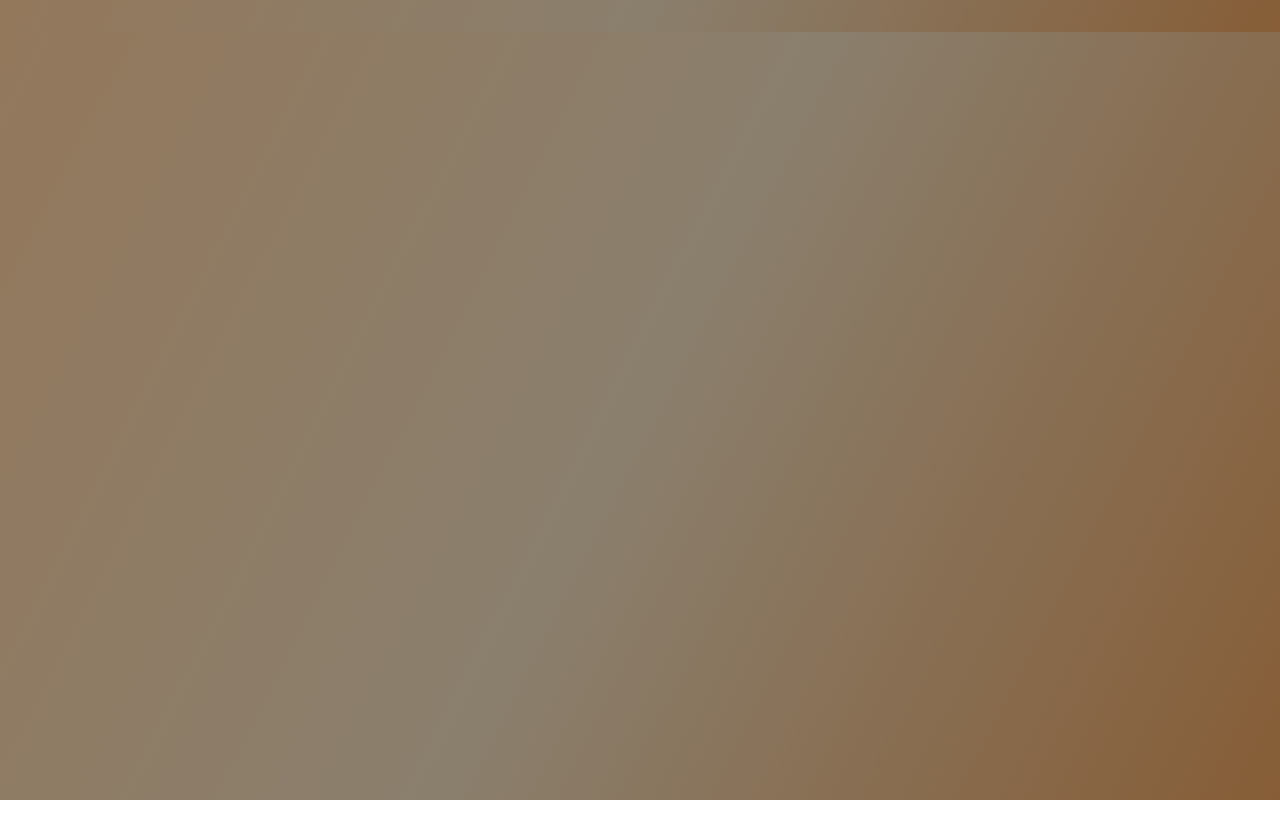
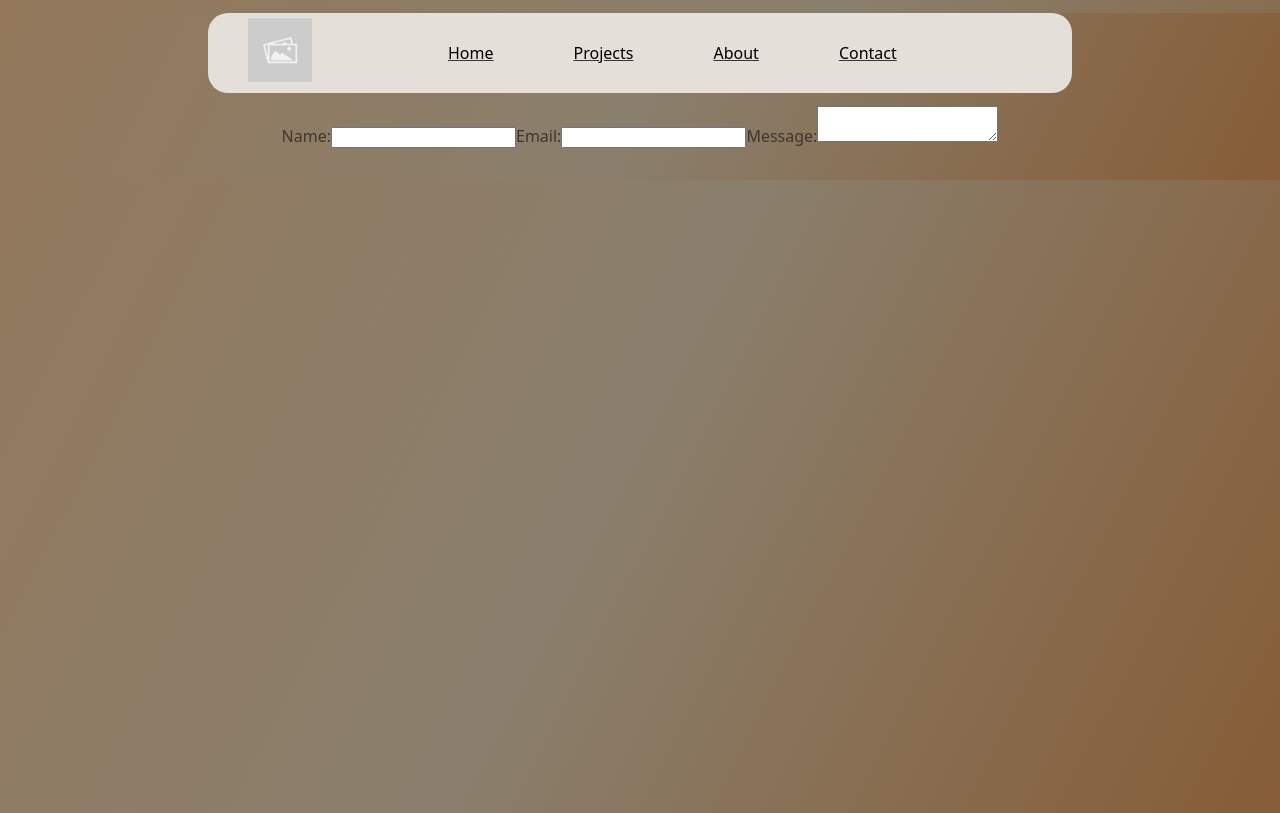
Before and after one commit to Ian-B-Childress/MasonryWebsite, a React (Vite) app: page /contact in a window 1280 px wide. Before the commit this address had no page. Built offline with nearby package versions, Linux system fonts and the light colour scheme.

Commit message:
rough draft of contact form, NEED to establish state and frame for node later

```diff
--- a/src/App.css
+++ b/src/App.css
@@ -251,7 +251,6 @@
   gap: 2rem;
   justify-content: flex-end;
   align-items: flex-end;
-
   list-style-type:square;
   background-color: #e5dfda;
   border-radius: 20px;
--- a/src/App.jsx
+++ b/src/App.jsx
@@ -2,6 +2,7 @@
 import { BrowserRouter, Route, Routes, Link} from 'react-router-dom'
 import Home from './pages/Home.jsx'
 import Projects from './pages/Projects.jsx'
+import Contact from './pages/Contact.jsx'
 import './App.css'
 import project1 from './images/project1.jpg'
 import ReactDOM from 'react-dom'
@@ -15,6 +16,7 @@
     <Routes>
       <Route path='/' element={<Home />} />
       <Route path='/projects' element={<Projects />} />
+      <Route path='/contact' element={<Contact />} />
     </Routes>
     </BrowserRouter>
 
--- a/src/Components/ContactForm.jsx
+++ b/src/Components/ContactForm.jsx
@@ -0,0 +1,26 @@
+import React from "react";
+import { Link } from "react-router-dom";
+
+
+export default function ContactForm() {
+  return (
+    <div className="ContactContainer">
+      <div className="form">
+        <form>
+            <label>
+                Name:
+                <input type="text" name="name" required />
+            </label>
+            <label>
+                Email:
+                <input type="email" name="email" required />
+            </label>
+            <label>
+                Message:
+                <textarea name="message" required></textarea>
+            </label>
+        </form>
+      </div>
+    </div>
+  );
+}
--- /dev/null
+++ b/src/pages/Contact.jsx
@@ -0,0 +1,21 @@
+import React from "react";
+import { Link } from "react-router-dom";
+import ContactForm from "../Components/ContactForm.jsx";
+import NavBar from "../Components/NavBar.jsx";
+
+
+
+function Contact() {
+    return (
+        <>
+        <div>
+              <NavBar></NavBar>
+        </div>
+      <div>
+        <ContactForm></ContactForm>
+      </div>
+        </>
+    )
+};
+
+export default Contact;
```
Also changed, not shown: src/images/brickpath.jpg (added).
